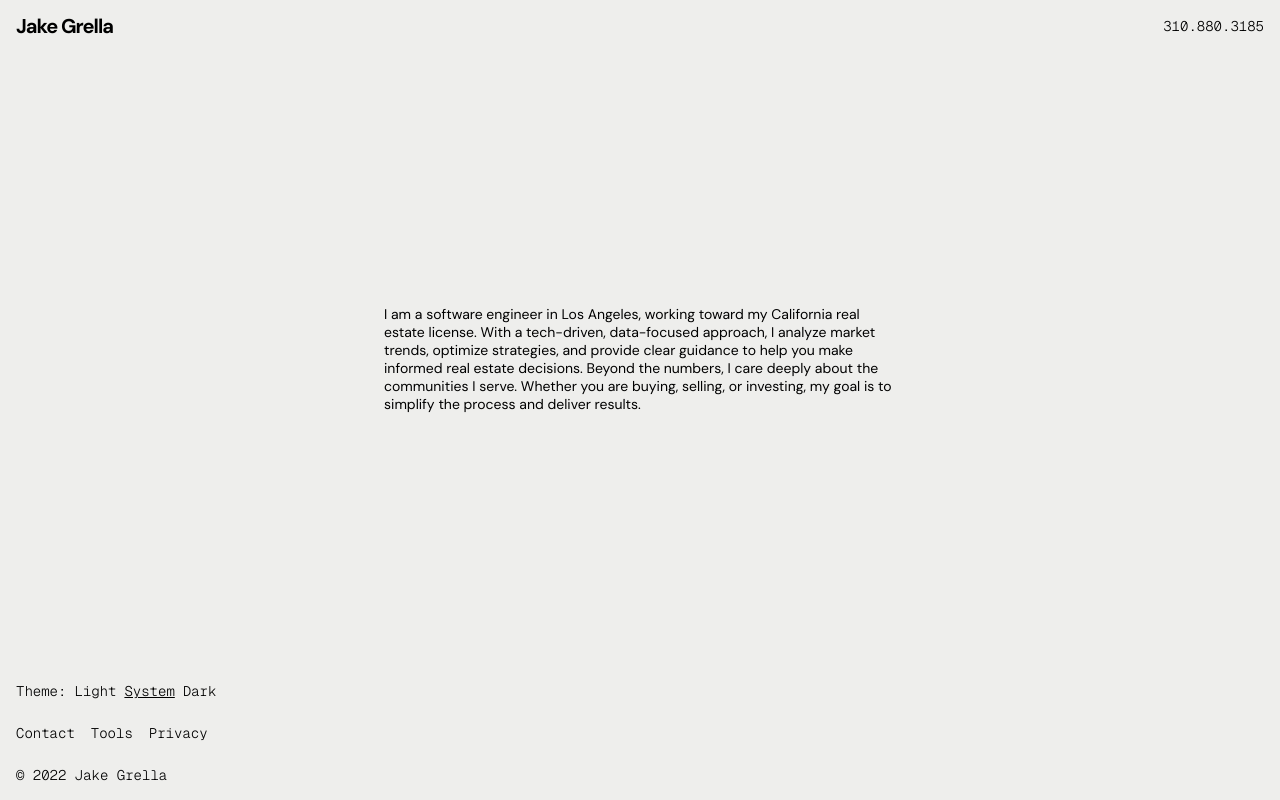
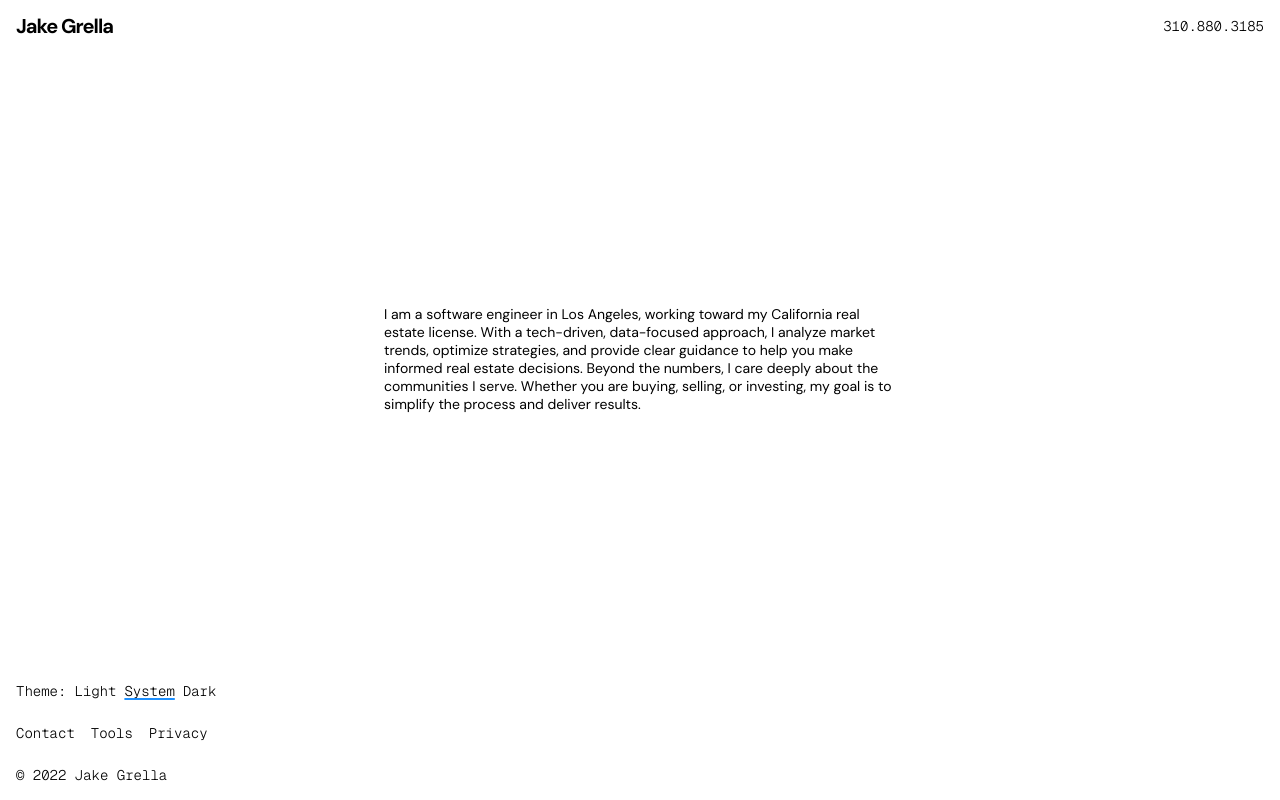
Before and after one commit to jakegrella/jg, a Next.js app: page / in a window 1280 px wide. Built offline with nearby package versions, Linux system fonts and the light colour scheme.

Commit message:
chore: styles - primary color, underline color on theme, system theme toggle

```diff
--- a/app/Footer.tsx
+++ b/app/Footer.tsx
@@ -13,7 +13,9 @@ const Footer = () => {
     return (
       <button
         className={
-          theme === text.toLowerCase() ? "capitalize underline" : "capitalize"
+          theme === text.toLowerCase()
+            ? "capitalize underline decoration-primary decoration-2 underline-offset-2"
+            : "capitalize"
         }
         onClick={() => {
           setTheme(text);
--- a/app/ThemeProvider.tsx
+++ b/app/ThemeProvider.tsx
@@ -12,14 +12,30 @@ const ThemeProvider = ({ children }: { children: React.ReactNode }) => {
 
     const root = window.document.documentElement;
 
+    const applyTheme = (theme: string) => {
       const appliedTheme =
         theme === "system"
           ? window.matchMedia("(prefers-color-scheme: dark)").matches
             ? "dark"
             : "light"
           : theme;
+      root.setAttribute("data-theme", appliedTheme);
+    };
 
-    root.setAttribute("data-theme", appliedTheme);
+    applyTheme(theme);
+
+    const handleSystemThemeChange = (e: MediaQueryListEvent) => {
+      if (theme === "system") {
+        applyTheme(e.matches ? "dark" : "light");
+      }
+    };
+
+    const mediaQuery = window.matchMedia("(prefers-color-scheme: dark)");
+    mediaQuery.addEventListener("change", handleSystemThemeChange);
+
+    return () => {
+      mediaQuery.removeEventListener("change", handleSystemThemeChange);
+    };
   }, [theme]);
 
   if (!mounted) return null;
--- a/app/globals.css
+++ b/app/globals.css
@@ -3,13 +3,14 @@
 @tailwind utilities;
 
 :root {
-  --background: #eeeeec;
+  --background: #ffffff;
   --foreground: #000000;
+  --primary: #1E90FF
 }
 
 [data-theme="dark"] {
   --background: #000000;
-  --foreground: #eeeeec;
+  --foreground: #ffffff;
 }
 
 body {
--- a/tailwind.config.ts
+++ b/tailwind.config.ts
@@ -12,6 +12,7 @@ export default {
       colors: {
         background: "var(--background)",
         foreground: "var(--foreground)",
+        primary: "var(--primary)",
       },
     },
   },
```
Lines whose indentation alone changed are shown as unchanged.
